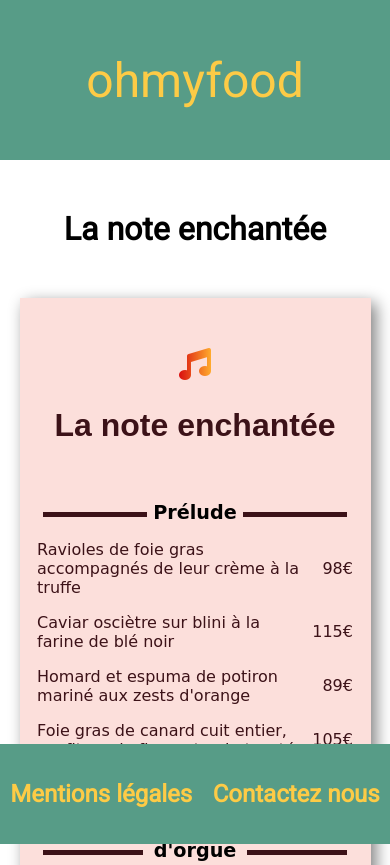
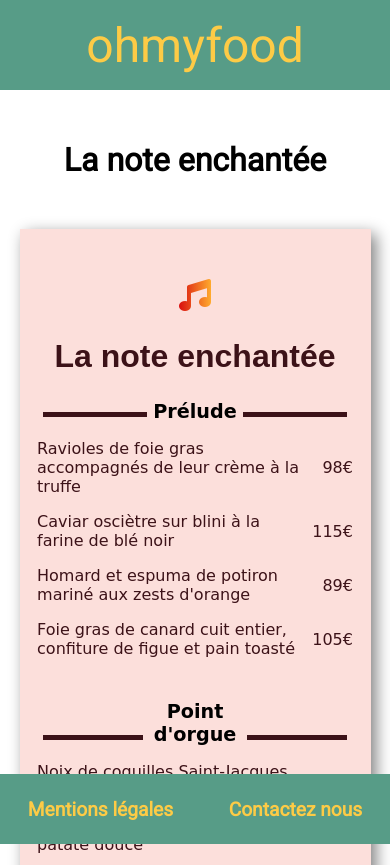
Before and after one commit to AxelDevisse/ohmyfood, a plain HTML site: page pages/menu1.html in a window 390 px wide. Shown: the top 865 px of the page. Drawn offline with Linux system fonts and the light colour scheme; a web font is replaced by a local one.

Commit message:
📱 Better responsive for smaller mobiles

```diff
--- a/sass/components/_underline_decor.scss
+++ b/sass/components/_underline_decor.scss
@@ -1,6 +1,5 @@
 .menu_content_title {
   display: flex;
-  margin-top: 10%;
   .link-background {
     text-align: center;
     position: relative;
--- a/sass/layout/_footer.scss
+++ b/sass/layout/_footer.scss
@@ -12,6 +12,10 @@
   height: 100px;
   font-weight: bold;
   text-align: center;
+  @media all and (max-width: 400px){
+    height: 70px;
+    font-size: 0.8em;
+  }
 
   a {
     color: $color-secondary;
@@ -25,7 +29,7 @@
   animation: shake 0.5s;
 }
 
-@keyframes shake {
+@keyframes shake { // Animation of the 3 dots of the button
   0% {
     transform: translate(1px, 1px) rotate(0deg);
   }
--- a/sass/layout/_header.scss
+++ b/sass/layout/_header.scss
@@ -5,6 +5,10 @@
   background-color: $color-primary;
   align-items: center;
   display: flex;
+
+  @media all and (max-width: 400px){
+    height: 90px;
+  }
 
   a {
     text-decoration: none;
--- a/sass/main.scss
+++ b/sass/main.scss
@@ -1,12 +1,12 @@
-@import "./abstracts/variables";
+@import "./abstracts/variables"; //Colors
 
 @import "./base/polices";
 
 @import "./layout/footer";
 @import "./layout/header";
 
-@import "./components/underline_decor";
-@import "./components/btn";
+@import "./components/underline_decor"; // Underline of singles pages menus
+@import "./components/btn"; // Button more to come... (with animation)
 
 body {
   margin: 0 auto;
@@ -20,6 +20,10 @@
 main{
   width: 70%;
   margin: auto;
+  h1{
+    text-align: center;
+    margin: 13%;
+  }
   @media all and (max-width: 1280px){
     width: 100%;
   }
@@ -34,6 +38,12 @@
     text-decoration: none;
     margin-top: 10%;
     width: 40%;
+    @media all and (max-width: 400px){
+      width: 75%;
+    }
+  }
+  @media all and (max-width: 400px){
+    flex-direction: column;
   }
 }
 
@@ -63,11 +73,6 @@
   h3{
     font-size: 2em;
   }
-}
-
-main h1{
-  text-align: center;
-  margin: 50px;
 }
 
 .menu_start{
```
Also changed, not shown: sass/main.css, 1 other file.
